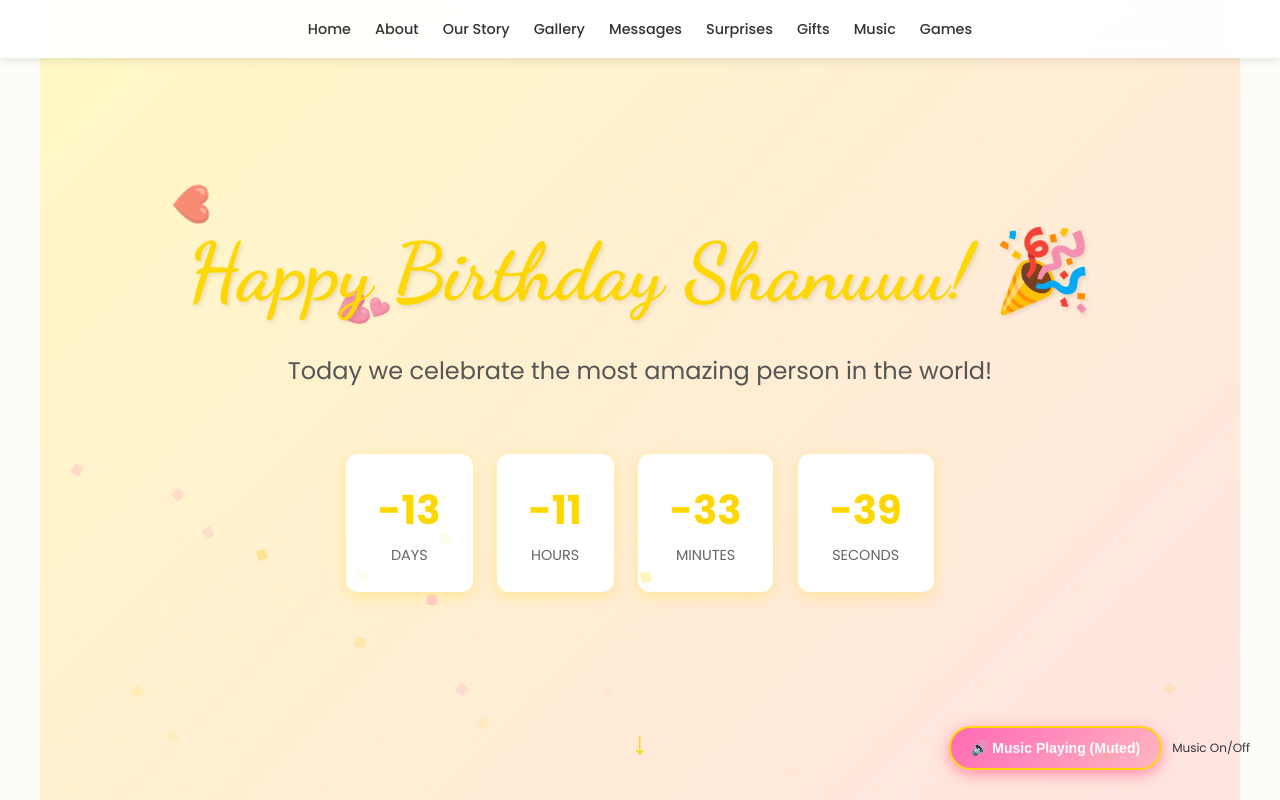
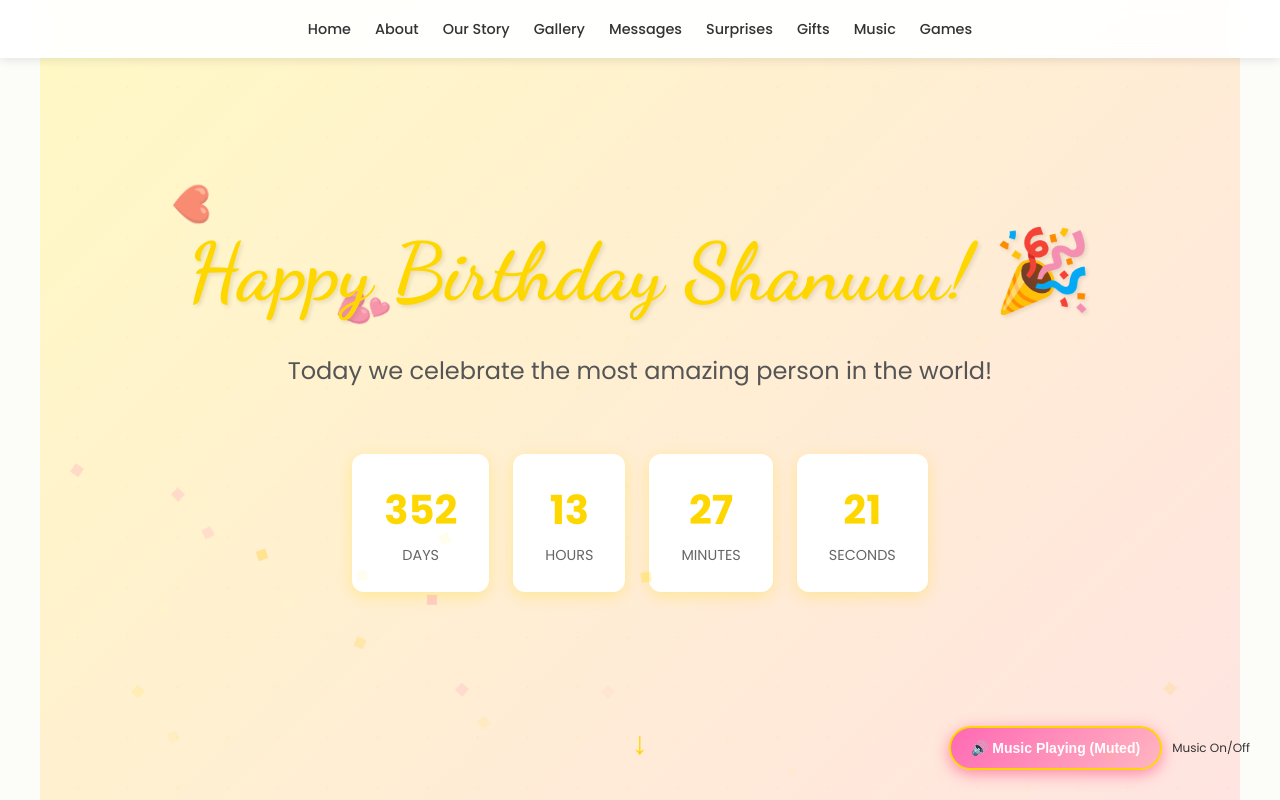
Before and after one commit to KavinesanPasupathi/Shanu_birthday, a plain HTML site: page index.html in a window 1280 px wide. Shown: the top 800 px of the page. Drawn offline with Linux system fonts and the light colour scheme.

Commit message:
countdown_update
I updated the countdown to 2026 for my shanu

```diff
--- a/index.html
+++ b/index.html
@@ -1898,7 +1898,7 @@
     <script>
       // Countdown Timer
       function updateCountdown() {
-        const birthday = new Date("2025-11-30T00:00:00");
+        const birthday = new Date("2026-11-30T00:00:00");
         const now = new Date();
         const diff = birthday - now;
 
```
